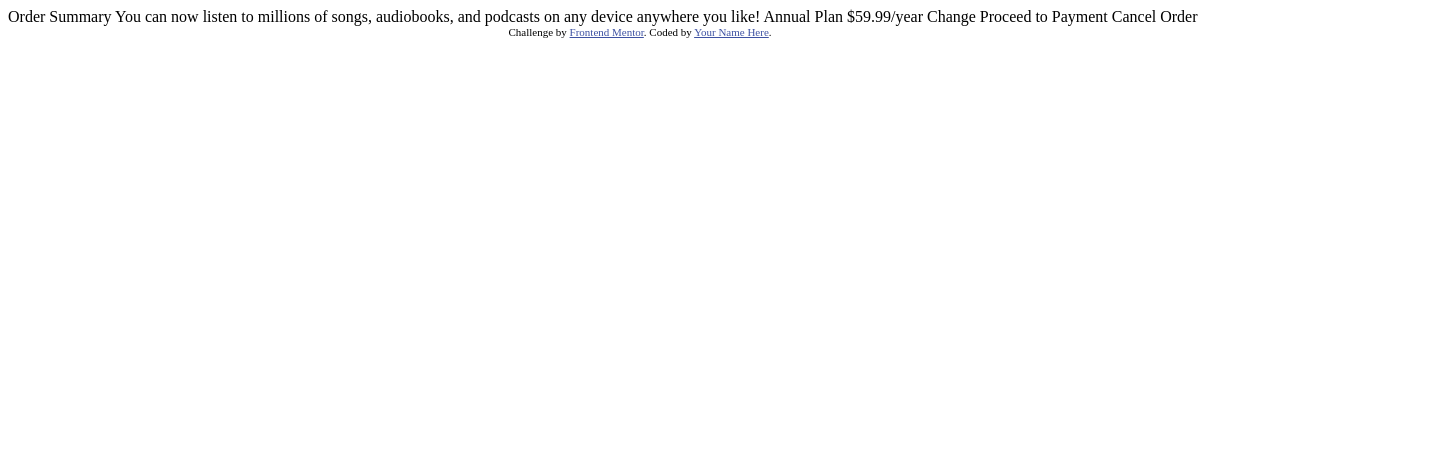
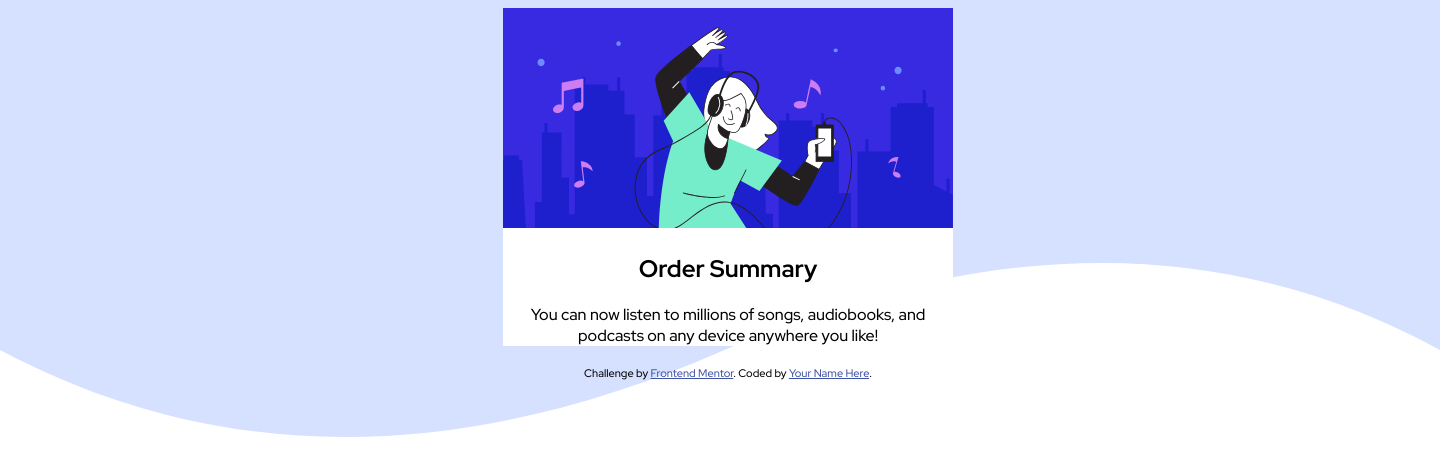
Before and after one commit to Lucas2294/Practica-frontend1, a plain HTML site: page index.html in a window 1280 px wide. Shown: the whole page, 1448 px wide, since content can reach past the window. Drawn offline with Linux system fonts and the light colour scheme.

Commit message:
segundo section

```diff
--- a/index.html
+++ b/index.html
@@ -1,36 +1,59 @@
 <!DOCTYPE html>
 <html lang="en">
   <head>
-  <meta charset="UTF-8">
-  <meta name="viewport" content="width=device-width, initial-scale=1.0"> <!-- displays site properly based on user's device -->
+    <meta charset="UTF-8" />
+    <meta name="viewport" content="width=device-width, initial-scale=1.0" />
+    <!-- displays site properly based on user's device -->
 
-  <link rel="icon" type="image/png" sizes="32x32" href="./images/favicon-32x32.png">
-
+    <link
+      rel="icon"
+      type="image/png"
+      sizes="32x32"
+      href="./images/favicon-32x32.png"
+    />
+    <link rel="stylesheet" href="./style.css" />
     <title>Frontend Mentor | Order summary card</title>
 
     <!-- Feel free to remove these styles or customise in your own stylesheet 👍 -->
     <style>
-    .attribution { font-size: 11px; text-align: center; }
-    .attribution a { color: hsl(228, 45%, 44%); }
+      .attribution {
+        font-size: 11px;
+        text-align: center;
+      }
+      .attribution a {
+        color: hsl(228, 45%, 44%);
+      }
     </style>
   </head>
   <body>
+    <div class="contenedor">
+      <section>
+        <img src="./images/illustration-hero.svg" alt="Musica" />
+      </section>
+      <section class="texto">
+        <h1>Order Summary</h1>
+        <p>
+          You can now listen to millions of songs, audiobooks, and podcasts on
+          any device anywhere you like!
+        </p>
+      </section>
+      <section>
+        <div class="columna1">
+          <h2>
 
-  Order Summary
+          </h2>
+        </div>
+       <div class="columna2"></div>
 
-  You can now listen to millions of songs, audiobooks, and podcasts on any
-  device anywhere you like!
+      </section>
+    </div>
 
-  Annual Plan
-  $59.99/year
-
-  Change
-
-  Proceed to Payment
-  Cancel Order
+    <!-- Order Summary Annual Plan $59.99/year Change Proceed to Payment Cancel Order -->
     <div class="attribution">
-    Challenge by <a href="https://www.frontendmentor.io?ref=challenge" target="_blank">Frontend Mentor</a>.
-    Coded by <a href="#">Your Name Here</a>.
+      Challenge by
+      <a href="https://www.frontendmentor.io?ref=challenge" target="_blank"
+        >Frontend Mentor</a
+      >. Coded by <a href="#">Your Name Here</a>.
     </div>
   </body>
 </html>
--- /dev/null
+++ b/style.css
@@ -0,0 +1,24 @@
+@import url('https://fonts.googleapis.com/css2?family=Red+Hat+Display:wght@500;700;900&display=swap');
+*{
+    font-family: 'Red Hat Display', sans-serif;
+
+}
+
+body{
+    width: 1440px;
+    background: url("./images/pattern-background-desktop.svg") no-repeat;
+}
+
+.contenedor{
+    margin: 0 auto;
+    width: 450px;
+    background: white;
+}
+
+section.texto{
+    text-align: center;
+}
+
+section p{
+    font-size: 16px;
+}
```
Lines whose indentation alone changed are shown as unchanged.
